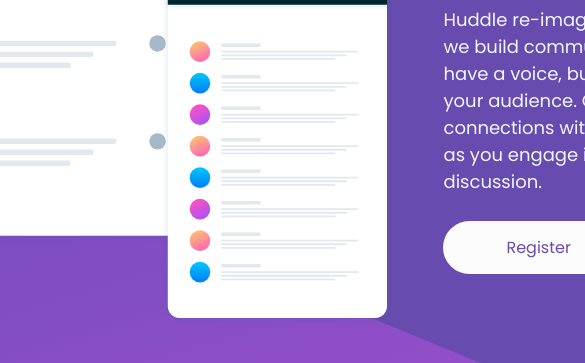
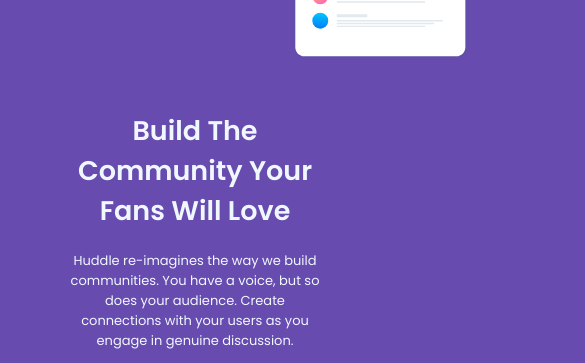
Before and after one commit to EmanuelBarbozaFortes/huddle-landing-page-with-single-introductory-section-master, a plain HTML site: page index.html in a window 390 px wide. Shown: the part 427-790 px from the top of the page, 585 px wide, since content can reach past the window. Drawn offline with Linux system fonts and the light colour scheme.

Commit message:
Resolvendo bug de Responsivo

```diff
--- a/index.html
+++ b/index.html
@@ -5,8 +5,9 @@
     <meta charset="UTF-8">
     <meta http-equiv="X-UA-Compatible" content="IE=edge">
     <meta name="viewport" content="width=device-width, initial-scale=1.0">
-    <link rel="stylesheet" href="src/css/rest.css" .css">
+    <link rel="stylesheet" href="src/css/rest.css">
     <link rel="stylesheet" href="src/css/style.css">
+    <link rel="stylesheet" href="src/css/responsivo.css">
     <title>Huddle</title>
 </head>
 <body>
```
